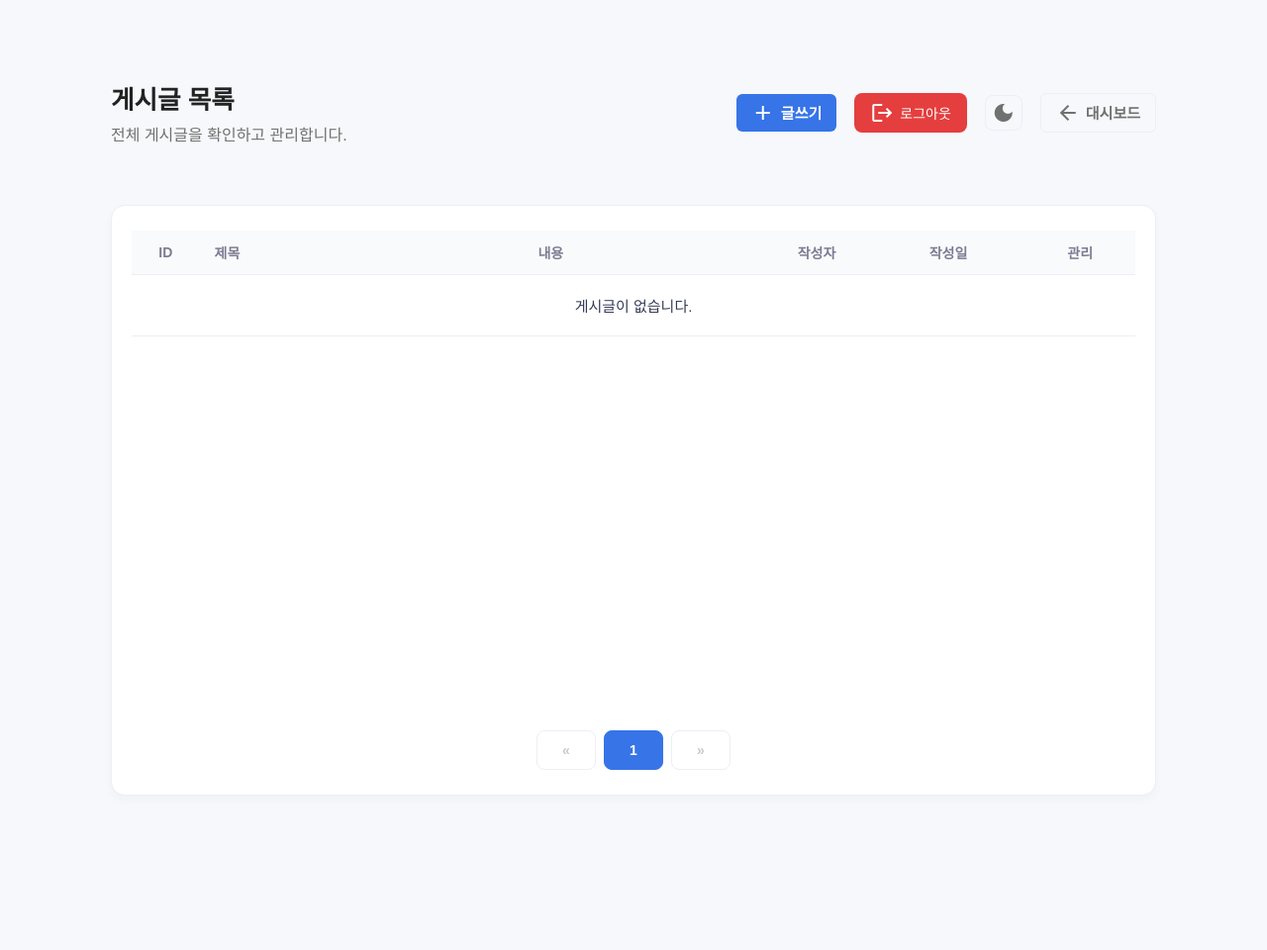
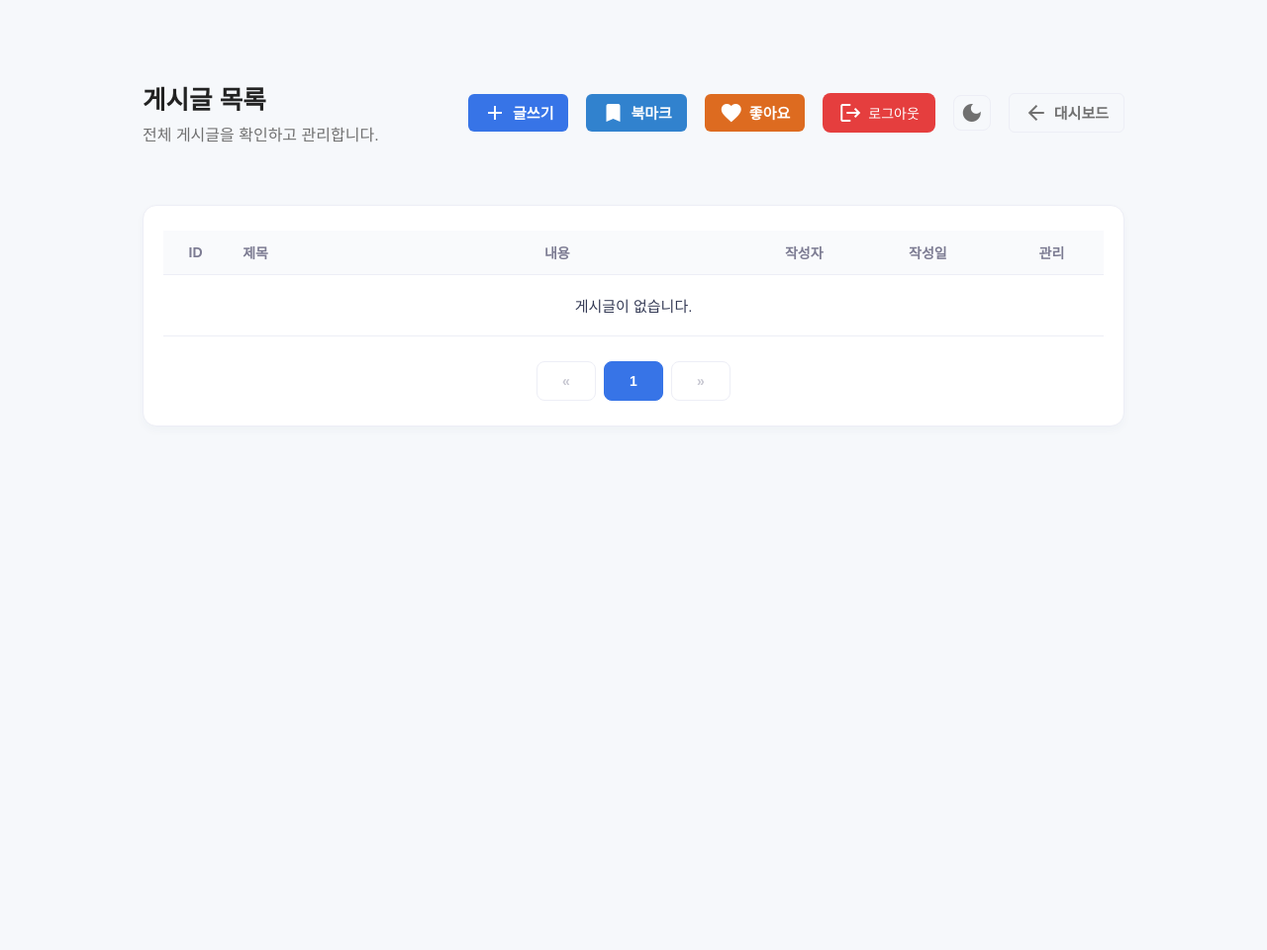
Before and after one commit to ataraxia7899/Dashboard_in_django, a Django app: page /post_list/ in a window 1280 px wide. Shown: the whole page at 99% size. Run offline with Django 5.2, Linux system fonts and the light colour scheme; the visitor is signed in with stand-in values (Sample User, id 1); data comes from the database, SQL or seed files in the repository; data that the repository does not hold is empty.

Commit message:
좋아요 및 북마크한 게시글 목록을 보여주는 기능 추가: my_likes 및 my_bookmarks 뷰와 URL 경로 추가, post_list.html에 북마크 및 좋아요 버튼 추가

```diff
--- a/mysite/pybo/urls.py
+++ b/mysite/pybo/urls.py
@@ -27,6 +27,9 @@ urlpatterns = [
 	# 좋아요, 북마크 기능 URL
 	path('post/<int:post_id>/like/', views.toggle_like, name='toggle_like'),
 	path('post/<int:post_id>/bookmark/', views.toggle_bookmark, name='toggle_bookmark'),
+    # 내가 좋아요/북마크한 글 목록 URL
+    path('my-likes/', views.my_likes, name='my_likes'),
+    path('my-bookmarks/', views.my_bookmarks, name='my_bookmarks'),
     # 댓글 기능 URL
     path('post/<int:post_id>/comment/', views.add_comment, name='add_comment'),
     path('comment/<int:comment_id>/update/', views.comment_update, name='comment_update'),
--- a/mysite/pybo/views.py
+++ b/mysite/pybo/views.py
@@ -32,7 +32,8 @@ def get_pybo_user(view_func):
 @user_passes_test(lambda u: u.is_superuser, login_url='pybo:post_list')
 def index(request):
     # --- 1. Status Card 데이터 계산 ---
-    total_users = User.objects.count()
+    # Django의 인증 시스템(auth_user 테이블)에 등록된 총 사용자 수를 계산합니다.
+    total_users = AuthUser.objects.count()
     total_posts = Post.objects.count()
     total_likes = PostLike.objects.count()
     total_comments = Comment.objects.count()
@@ -401,3 +402,60 @@ def delete_comment(request, comment_id):
 
     # POST 요청이 아니면 해당 댓글이 있는 상세 페이지로 리디렉션합니다.
     return redirect('pybo:post_detail', post_id=comment.post.id)
+
+@login_required(login_url='pybo:login')
+def my_likes(request):
+    """
+    현재 로그인한 사용자가 좋아요를 누른 게시글 목록을 보여줍니다.
+    """
+    # request.user (AuthUser)를 사용하여 pybo.User 객체를 가져옵니다.
+    pybo_user = User.objects.filter(username=request.user.username).first()
+
+    if pybo_user:
+        # 'likes'는 Post 모델에서 PostLike 모델로의 역참조(related_name)입니다.
+        # Post -> PostLike -> User 순으로 필터링합니다.
+        post_list = Post.objects.filter(likes__user=pybo_user).select_related('user').order_by('-created_at')
+    else:
+        # 해당 pybo_user가 없는 예외적인 경우, 빈 목록을 반환합니다.
+        post_list = Post.objects.none()
+
+    # 페이지네이션
+    page = request.GET.get('page', '1')
+    paginator = Paginator(post_list, 10) # 페이지 당 10개씩 보여주기
+    page_obj = paginator.get_page(page)
+
+    context = {
+        'posts': page_obj,
+        'page_title': '내가 좋아요 한 글',
+        'page_desc': '회원님께서 좋아요를 누른 게시글 목록입니다.'
+    }
+    # post_list.html 템플릿을 재사용하여 렌더링합니다.
+    return render(request, 'post_list.html', context)
+
+@login_required(login_url='pybo:login')
+def my_bookmarks(request):
+    """
+    현재 로그인한 사용자가 북마크한 게시글 목록을 보여줍니다.
+    """
+    # request.user (AuthUser)를 사용하여 pybo.User 객체를 가져옵니다.
+    pybo_user = User.objects.filter(username=request.user.username).first()
+
+    if pybo_user:
+        # 'bookmarks'는 Post 모델에서 Bookmark 모델로의 역참조(related_name)입니다.
+        # Post -> Bookmark -> User 순으로 필터링합니다.
+        post_list = Post.objects.filter(bookmarks__user=pybo_user).select_related('user').order_by('-created_at')
+    else:
+        post_list = Post.objects.none()
+
+    # 페이지네이션
+    page = request.GET.get('page', '1')
+    paginator = Paginator(post_list, 10) # 페이지 당 10개씩 보여주기
+    page_obj = paginator.get_page(page)
+
+    context = {
+        'posts': page_obj,
+        'page_title': '내 북마크',
+        'page_desc': '회원님께서 북마크한 게시글 목록입니다.'
+    }
+    # post_list.html 템플릿을 재사용하여 렌더링합니다.
+    return render(request, 'post_list.html', context)
--- a/templates/post_list.html
+++ b/templates/post_list.html
@@ -37,20 +37,36 @@
 			<!-- Main -->
 			<main class="main-content">
 							<!-- Header -->
+			<main class="main-content">
 				<div class="dash-header">
 					<div>
-						<div class="title">게시글 목록</div>
-						<div class="desc">전체 게시글을 확인하고 관리합니다.</div>
+						<div class="title">{{ page_title|default:"게시글 목록" }}</div>
+						<div class="desc">{{ page_desc|default:"전체 게시글을 확인하고 관리합니다." }}</div>
 					</div>
 					<div class="user-area">
+						{% if user.is_authenticated %}
 							<a href="{% url 'pybo:post_create' %}" class="btn-create">
 								<span class="material-icons">add</span>
 								글쓰기
 							</a>
-						<a href="{% url 'pybo:login' %}" class="btn-logout">
+							<a href="{% url 'pybo:my_bookmarks' %}" class="btn-create" style="background-color: #3182ce;">
+								<span class="material-icons">bookmark</span>
+								북마크
+							</a>
+							<a href="{% url 'pybo:my_likes' %}" class="btn-create" style="background-color: #dd6b20;">
+								<span class="material-icons">favorite</span>
+								좋아요
+							</a>
+							<a href="{% url 'pybo:logout' %}" class="btn-logout">
 								<span class="material-icons">logout</span>
 								로그아웃
 							</a>
+						{% else %}
+							<a href="{% url 'pybo:login' %}" class="btn-create">
+								<span class="material-icons">login</span>
+								로그인
+							</a>
+						{% endif %}
 						<button class="theme-toggle" id="theme-toggle-btn">
 							<span class="material-icons">dark_mode</span>
 						</button>
```
Lines whose indentation alone changed are shown as unchanged.
